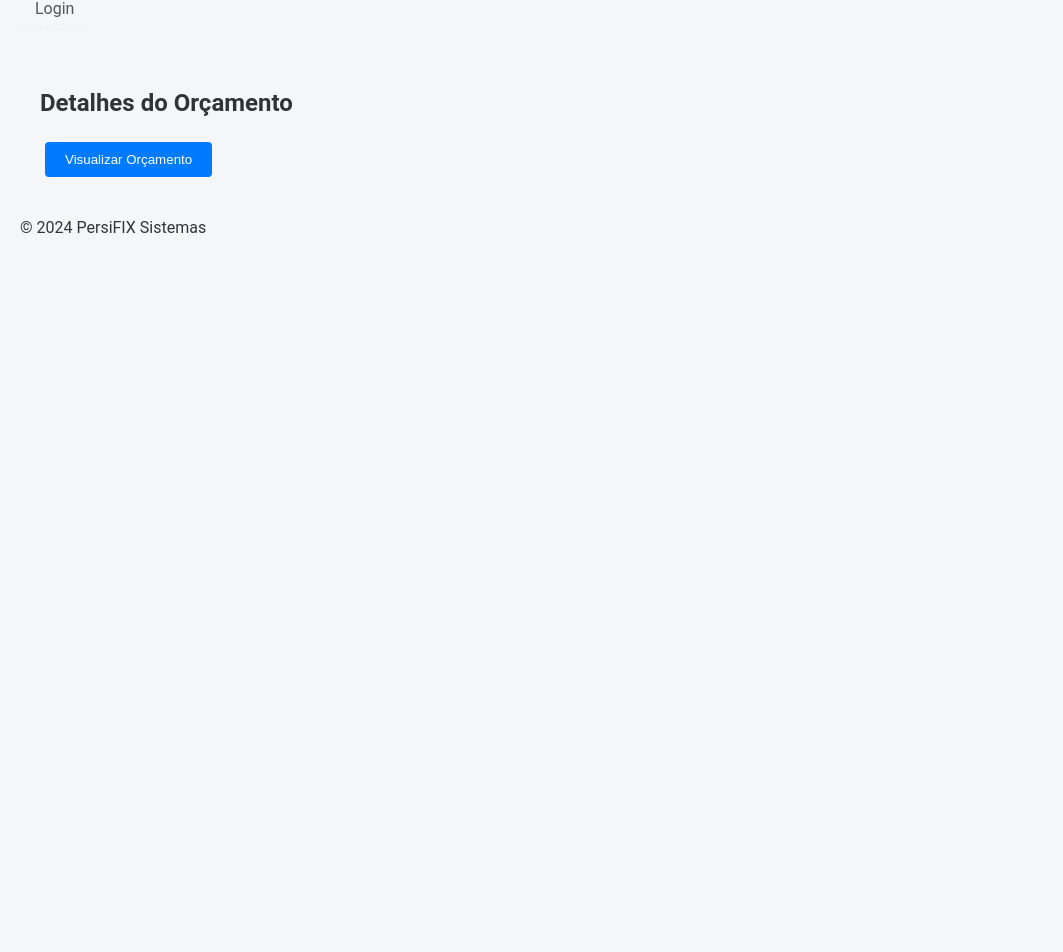
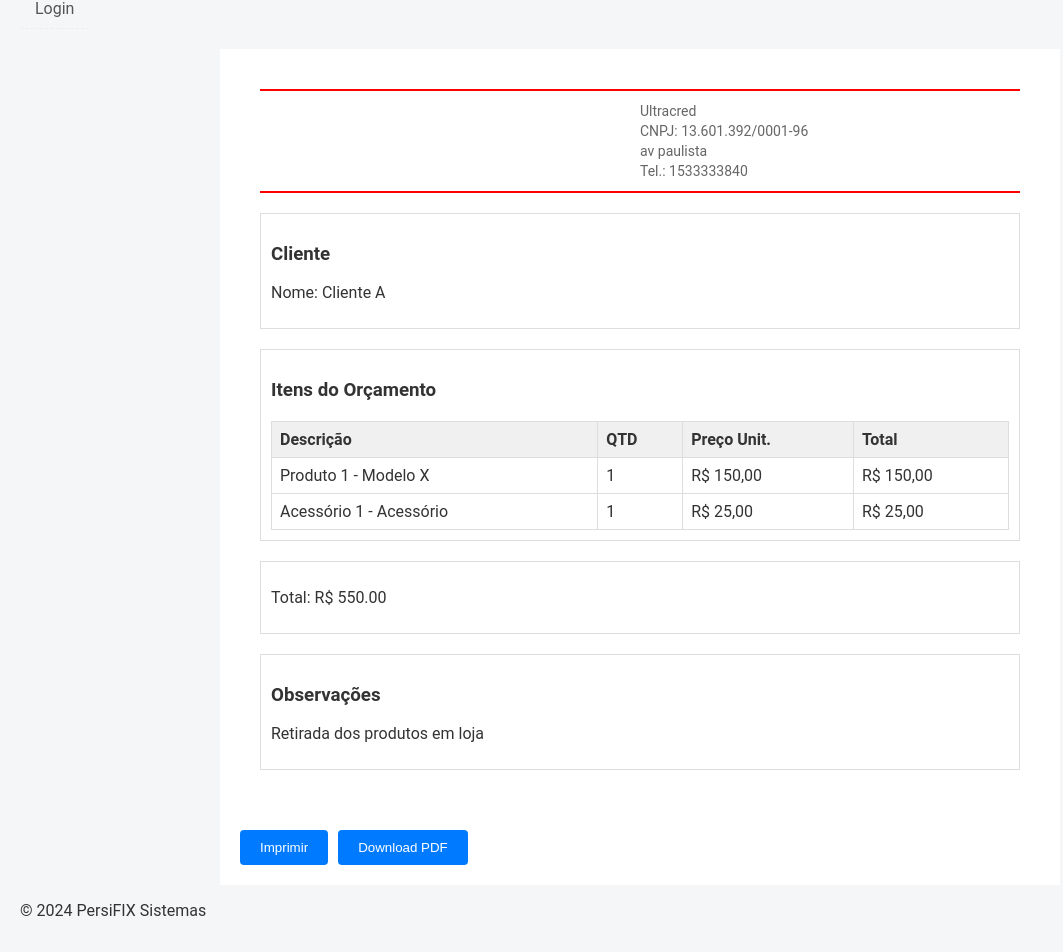
Before and after one commit to volcovrafael06/bolt-generated-project, a React (Vite) app: page /budgets/1/view in a window 1280 px wide. Shown: the part 112-1064 px from the top of the page, without its empty margins (0-1063 px from the left). Before the commit the page ends 800 px from the top, so only its background shows below. Built offline with nearby package versions, Linux system fonts and the light colour scheme.

Commit message:
Initial commit from your app

```diff
--- a/src/components/BudgetDetailsPage.css
+++ b/src/components/BudgetDetailsPage.css
@@ -1,42 +1,8 @@
 .budget-details-container {
   padding: 20px;
-}
-
-.modal-overlay {
-  position: fixed;
-  top: 0;
-  left: 0;
-  right: 0;
-  bottom: 0;
-  background-color: rgba(0, 0, 0, 0.5);
-  display: flex;
-  justify-content: center;
-  align-items: center;
-  z-index: 1000;
-}
-
-.modal-content {
+  max-width: 800px;
+  margin: 0 auto;
   background-color: white;
-  padding: 20px;
-  border-radius: 8px;
-  width: 90%;
-  max-width: 800px;
-  max-height: 90vh;
-  overflow-y: auto;
-}
-
-.modal-header {
-  display: flex;
-  justify-content: flex-end;
-  margin-bottom: 10px;
-}
-
-.close-button {
-  background: none;
-  border: none;
-  font-size: 24px;
-  cursor: pointer;
-  padding: 5px;
 }
 
 .budget-print-layout {
@@ -101,46 +67,42 @@
   background-color: #f0f0f0;
 }
 
-.modal-footer {
+.button-container {
+  display: flex;
+  gap: 10px;
   margin-top: 20px;
-  text-align: center;
 }
 
-.print-button,
-.view-button {
+.action-button {
   padding: 10px 20px;
   background-color: #007bff;
   color: white;
   border: none;
   border-radius: 4px;
   cursor: pointer;
-  margin: 5px;
 }
 
-.print-button:hover,
-.view-button:hover {
+.action-button:hover {
   background-color: #0056b3;
 }
 
 @media print {
-  .modal-overlay {
-    position: static;
-    background: none;
+  body * {
+    visibility: hidden;
   }
-
-  .modal-content {
+  .budget-details-container,
+  .budget-details-container * {
+    visibility: visible;
+  }
+  .budget-details-container {
+    position: absolute;
+    left: 0;
+    top: 0;
+    width: 100%;
     padding: 0;
-    max-height: none;
   }
-
-  .modal-header,
-  .modal-footer,
-  .close-button {
+  .button-container {
     display: none;
-  }
-
-  .budget-print-layout {
-    padding: 0;
   }
 
   .header-section {
--- a/src/components/BudgetDetailsPage.jsx
+++ b/src/components/BudgetDetailsPage.jsx
@@ -1,12 +1,13 @@
 import React, { useEffect, useState } from 'react';
 import { useParams } from 'react-router-dom';
+import jsPDF from 'jspdf';
+import 'jspdf-autotable';
 import './BudgetDetailsPage.css';
 
 function BudgetDetailsPage({ budgets, companyLogo }) {
   const { budgetId } = useParams();
   const budget = budgets.find(budget => budget.id === parseInt(budgetId, 10));
   const [configuracoes, setConfiguracoes] = useState({});
-  const [showModal, setShowModal] = useState(false);
 
   useEffect(() => {
     const storedConfig = localStorage.getItem('configuracoes');
@@ -26,12 +27,81 @@ function BudgetDetailsPage({ budgets, companyLogo }) {
     window.print();
   };
 
-  const BudgetModal = () => (
-    <div className="modal-overlay">
-      <div className="modal-content">
-        <div className="modal-header">
-          <button onClick={() => setShowModal(false)} className="close-button">×</button>
-        </div>
+  const handleDownloadPDF = () => {
+    const doc = new jsPDF();
+
+    // Company Logo and Header
+    let x = 10;
+    let y = 10;
+
+    // Add company info
+    doc.setFontSize(12);
+    doc.text(configuracoes.nomeFantasia || 'Ultracred', 120, y);
+    y += 7;
+    doc.text(`CNPJ: ${configuracoes.cnpj || '13.601.392/0001-96'}`, 120, y);
+    y += 7;
+    doc.text(configuracoes.endereco || 'av paulista', 120, y);
+    y += 7;
+    doc.text(`Tel.: ${configuracoes.telefone || '1533333840'}`, 120, y);
+    y += 15;
+
+    // Add budget info
+    doc.text(`Data: ${formattedCreationDate}`, 10, y);
+    doc.text(`Orçamento No: ${budget.id}`, 120, y);
+    y += 15;
+
+    // Add client info
+    doc.text('Cliente:', 10, y);
+    y += 7;
+    doc.text(`Nome: ${budget.customerName}`, 10, y);
+    y += 15;
+
+    // Add items table
+    const tableColumn = ["Descrição", "QTD", "Preço Unit.", "Total"];
+    const tableRows = budget.items.map(item => {
+      let description = item.type === 'product'
+        ? `${item.item?.name || 'N/A'} - ${item.item?.model || 'N/A'}`
+        : `${item.item?.name || 'N/A'} - Acessório`;
+
+      let quantity = item.type === 'product'
+        ? (item.item?.calculationMethod === 'm2' ? `${item.length} x ${item.height} m2` : '1')
+        : '1';
+
+      let unitPrice = item.type === 'product'
+        ? item.item?.salePrice || 0
+        : item.item?.price || 0;
+
+      return [
+        description,
+        quantity,
+        unitPrice.toLocaleString('pt-BR', { style: 'currency', currency: 'BRL' }),
+        item.price ? item.price.toLocaleString('pt-BR', { style: 'currency', currency: 'BRL' }) : 'N/A'
+      ];
+    });
+
+    doc.autoTable({
+      head: [tableColumn],
+      body: tableRows,
+      startY: y,
+      theme: 'grid',
+      styles: { fontSize: 8 },
+      headStyles: { fillColor: [200, 200, 200] }
+    });
+
+    // Add total
+    const finalY = doc.autoTable.previous.finalY;
+    doc.text(`Total: ${budget.totalValue.toLocaleString('pt-BR', { style: 'currency', currency: 'BRL' })}`, 120, finalY + 10);
+
+    // Add observations
+    doc.text('Observações:', 10, finalY + 20);
+    doc.text('Retirada dos produtos em loja', 10, finalY + 27);
+
+    // Save PDF
+    doc.save(`orcamento-${budget.id}.pdf`);
+  };
+
+  return (
+    <div className="budget-details-container">
       <div className="budget-print-layout">
         <div className="header-section">
           <div className="logo-section">
@@ -99,20 +169,10 @@ function BudgetDetailsPage({ budgets, companyLogo }) {
           </section>
         </div>
       </div>
-        <div className="modal-footer">
-          <button onClick={handlePrint} className="print-button">Imprimir</button>
+      <div className="button-container">
+        <button onClick={handlePrint} className="action-button">Imprimir</button>
+        <button onClick={handleDownloadPDF} className="action-button">Download PDF</button>
       </div>
-      </div>
-    </div>
-  );
-
-  return (
-    <div className="budget-details-container">
-      <h2>Detalhes do Orçamento</h2>
-      <button onClick={() => setShowModal(true)} className="view-button">
-        Visualizar Orçamento
-      </button>
-      {showModal && <BudgetModal />}
     </div>
   );
 }
```
Lines whose indentation alone changed are shown as unchanged.
